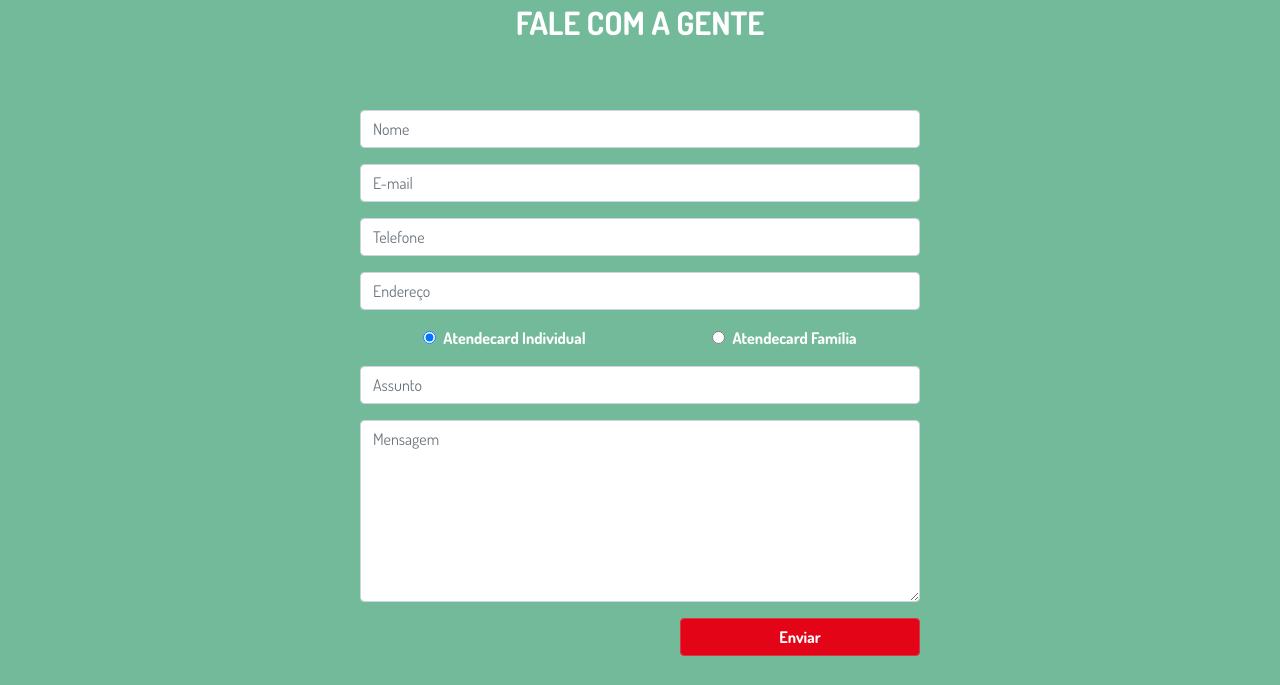
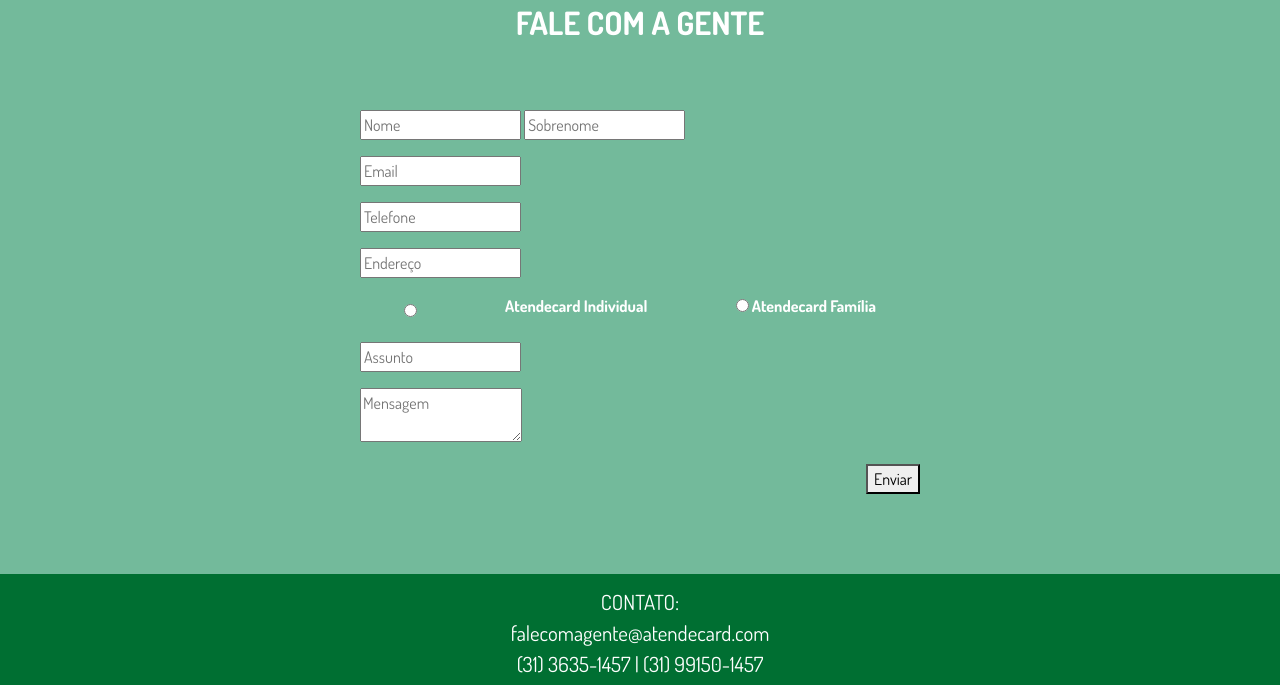
Before and after one commit to horta-tech/atende, a plain HTML site: page index.html in a window 1280 px wide. Shown: the part 6910-7595 px from the top of the page. Drawn offline with nearby package versions, Linux system fonts and the light colour scheme.

Commit message:
Add zoho form

```diff
--- a/index.html
+++ b/index.html
@@ -316,21 +316,39 @@ height="0" width="0" style="display:none;visibility:hidden"></iframe></noscript>
             <h2>FALE COM A GENTE</h2>
         </header>
         <div class="form-area">
-            <form role="form" action="https://formspree.io/falecomagente@atendecard.com" method="POST">
+            <form role="form" action="https://forms.zohopublic.com/hortatech/form/Atendecard/formperma/CXNvKfxxdmyjDxjK6nACXrvpGpYvqzJxyznWrY7aFdY/htmlRecords/submit" name="form" method="POST" onsubmit="javascript:document.charset=&quot;UTF-8&quot;; return zf_ValidateAndSubmit();" accept-charset="UTF-8" enctype="multipart/form-data" id="form"><input type="hidden" name="zf_referrer_name" value="">
 
                 <div class="form-group">
-                    <input type="text" class="form-control" id="name" name="name" placeholder="Nome" required="">
+                    <input type="text" maxlength="255" name="Name_First" invlovedinsalesiq="false" placeholder="Nome" fieldtype="7">
+                    <input type="text" maxlength="255" name="Name_Last" invlovedinsalesiq="false" placeholder="Sobrenome" fieldtype="7">
+
+                   <!--  <input type="text" class="form-control" id="name" name="name" placeholder="Nome" required=""> -->
                 </div>
                 <div class="form-group">
-                    <input type="text" class="form-control" id="email" name="email" placeholder="E-mail" required="">
+                    <input placeholder="Email" fieldtype="9" invlovedinsalesiq="false" type="text" maxlength="255" name="Email" checktype="c5" value="">
+
+                    <!-- <input type="text" class="form-control" id="email" name="email" placeholder="E-mail" required=""> -->
                 </div>
                 <div class="form-group">
-                    <input type="text" class="form-control" id="mobile" name="mobile" placeholder="Telefone" required="">
+                    <input placeholder="Telefone" invlovedinsalesiq="false" type="text" name="PhoneNumber_countrycode" compname="PhoneNumber" checktype="c7" phoneformat="1" maxlength="20" value="" id="international_PhoneNumber_countrycode" fieldtype="11">
+
+                 <!--    <input type="text" class="form-control" id="mobile" name="mobile" placeholder="Telefone" required=""> -->
                 </div>
                 <div class="form-group">
-                    <input type="text" class="form-control" id="address" name="address" placeholder="Endereço" required="">
+                    <input placeholder="Endereço" type="text" name="SingleLine3" checktype="c1" value="" maxlength="255" invlovedinsalesiq="false">
+
+                   <!--  <input type="text" class="form-control" id="address" name="address" placeholder="Endereço" required=""> -->
                 </div>
                 <div id="form-check">
+
+
+                  <input class="zf-radioBtnType" type="radio" id="Radio_1" name="Radio" checktype="c1" value="Atendecard Individual">
+            <label for="Radio_1" class="zf-radioChoice">Atendecard Individual</label> </span>
+            <span class="zf-multiAttType">
+            <input class="zf-radioBtnType" type="radio" id="Radio_2" name="Radio" checktype="c1" value="Atendecard Família">
+            <label for="Radio_2" class="zf-radioChoice">Atendecard Família</label> </span>
+
+<!--
                     <div class="form-check">
                         <input class="form-check-input" type="radio" name="Tipo de Plano" id="AtendecardIndividual" value="Atendecard Individual" checked>
                         <label class="form-check-label" for="exampleRadios1">
@@ -342,16 +360,22 @@ height="0" width="0" style="display:none;visibility:hidden"></iframe></noscript>
                         <label class="form-check-label" for="exampleRadios2">
                             Atendecard Família
                         </label>
-                    </div>
+                    </div> -->
                 </div>
                 <div class="form-group">
-                    <input type="text" class="form-control" id="subject" name="subject" placeholder="Assunto" required="">
+                  <input type="text" placeholder="Assunto" name="SingleLine4" checktype="c1" value="" maxlength="255" invlovedinsalesiq="false">
+
+                <!--     <input type="text" class="form-control" id="subject" name="subject" placeholder="Assunto" required=""> -->
                 </div>
                 <div class="form-group">
-                    <textarea class="form-control" type="textarea" id="message" placeholder="Mensagem" maxlength="140" rows="7"></textarea>
+                    <textarea placeholder="Mensagem" name="MultiLine" checktype="c1" maxlength="65535"></textarea>
+
+                <!--     <textarea class="form-control" type="textarea" id="message" placeholder="Mensagem" maxlength="140" rows="7"></textarea> -->
                 </div>
                 <div class="btn-contato">
-                    <input type="submit" id="submit" name="submit" class="btn btn-danger pull-right" value="Enviar">
+                    <button class="zf-submitColor">Enviar</button>
+
+              <!--       <input type="submit" id="submit" name="submit" class="btn btn-danger pull-right" value="Enviar"> -->
                 </div>
             </form>
         </div>
```
